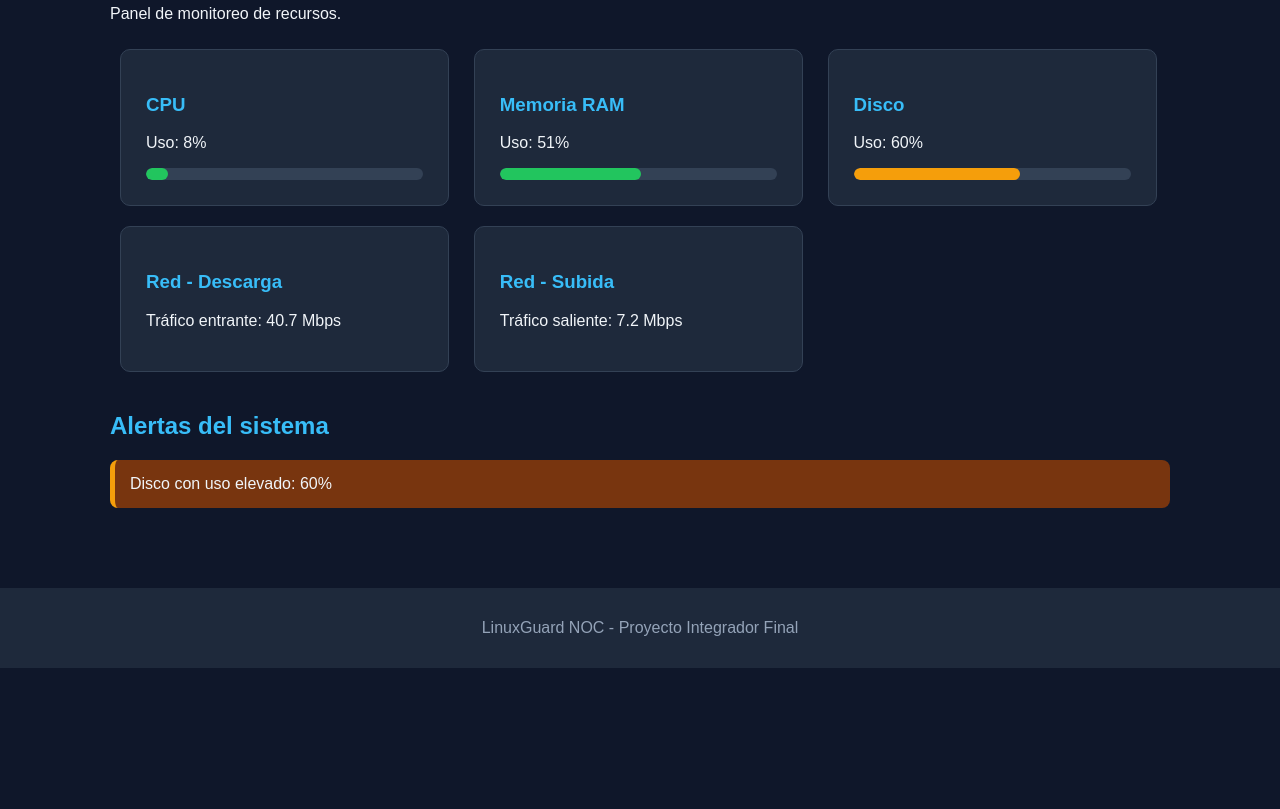
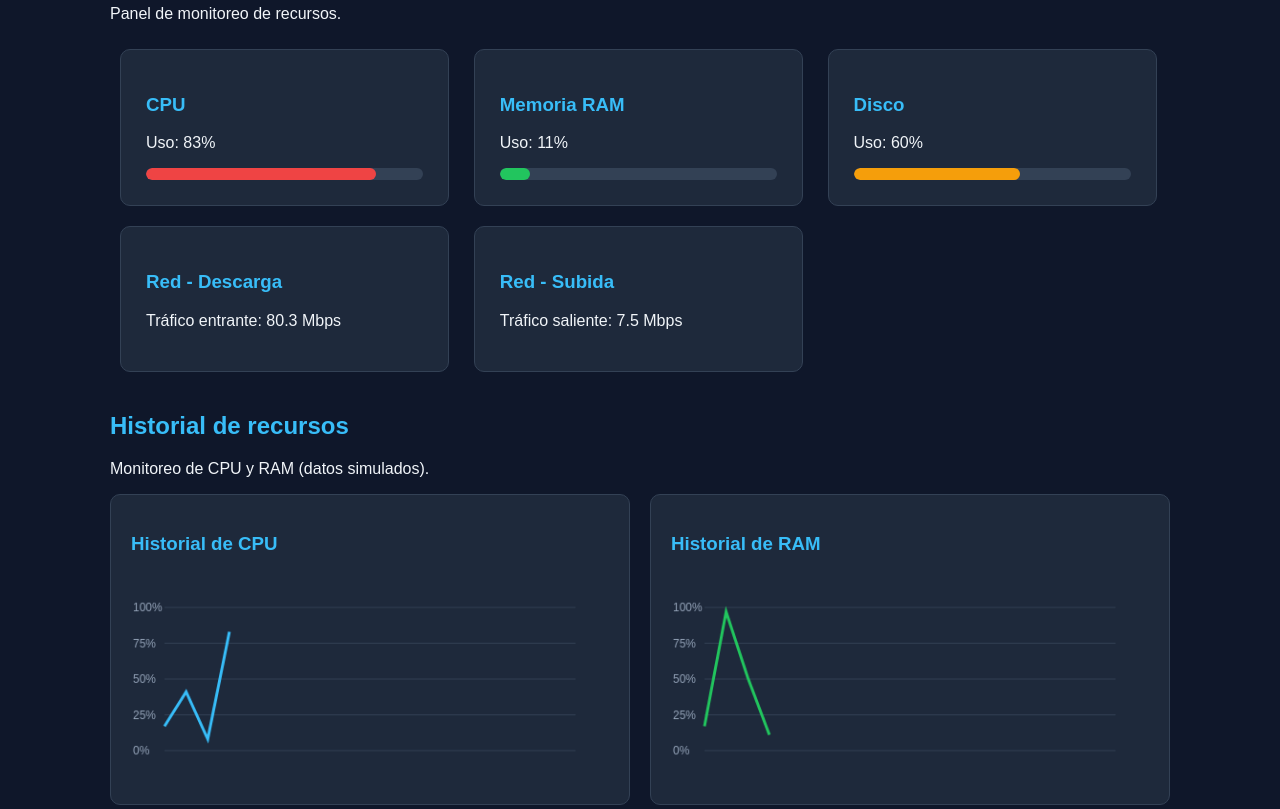
Before and after one commit to frxxn-linuxadmin/linuxguard-noc, a plain HTML site: page frontend/index.html in a window 1280 px wide. Shown: the part 300-1109 px from the top of the page. Before the commit the page ends 968 px from the top, so only its background shows below. Drawn offline with Linux system fonts and the light colour scheme.

Commit message:
Descripcion de la funcionalidad

```diff
--- a/frontend/css/style.css
+++ b/frontend/css/style.css
@@ -159,3 +159,39 @@ footer {
     background-color: #7f1d1d;
     border-color: #ef4444;
 }
+
+/* Gráficos de monitoreo */
+
+.contenedor-graficos {
+    display: grid;
+    grid-template-columns: repeat(2, minmax(0, 1fr));
+    gap: 20px;
+}
+
+#graficos .tarjeta-grafico {
+    display: block;
+    width: 100%;
+    min-width: 0;
+    margin: 0;
+    padding: 20px;
+    background-color: #1e293b;
+    border: 1px solid #334155;
+    border-radius: 10px;
+}
+
+.tarjeta-grafico h3 {
+    color: #38bdf8;
+}
+
+.tarjeta-grafico canvas {
+    display: block;
+    width: 100%;
+    height: auto;
+}
+
+/* Adaptación para celulares */
+@media (max-width: 700px) {
+    .contenedor-graficos {
+        grid-template-columns: 1fr;
+    }
+}
--- a/frontend/index.html
+++ b/frontend/index.html
@@ -71,6 +71,26 @@
 
         </section>
 
+    <section id="graficos">
+        <h2>Historial de recursos</h2>
+        <p>Monitoreo de CPU y RAM (datos simulados).</p>
+
+        <div class="contenedor-graficos">
+        <article class="tarjeta-grafico">
+            <h3>Historial de CPU</h3>
+            <canvas id="grafico-cpu" width="500" height="220">
+                Tu navegador no admite Canvas.
+            </canvas>
+        </article>
+
+        <article class="tarjeta-grafico">
+            <h3>Historial de RAM</h3>
+            <canvas id="grafico-ram" width="500" height="220">
+                Tu navegador no admite Canvas.
+            </canvas>
+        </article>
+        </div>
+    </section>
 
         <section id="alertas">
             <h2>Alertas del sistema</h2>
--- a/frontend/js/app.js
+++ b/frontend/js/app.js
@@ -1,3 +1,7 @@
+
+const historialCPU = [];
+const historialRAM = [];
+const MAX_MEDICIONES = 20;
 
 function actualizarBarra(recurso, valor) {
     const barra = document.getElementById("barra-" + recurso);
@@ -82,9 +86,86 @@ function actualizarRecursos() {
     actualizarBarra("ram", ram);
     actualizarBarra("disco", disco);
 
+    // Guardar las mediciones
+    guardarMedicion(historialCPU, cpu);
+    guardarMedicion(historialRAM, ram);
+
+    // Dibujar los gráficos
+    dibujarGrafico("grafico-cpu", historialCPU, "#38bdf8");
+    dibujarGrafico("grafico-ram", historialRAM, "#22c55e");
+
     // Comprobamos si hay alertas
     verificarAlertas(cpu, ram, disco);
 }
 
 actualizarRecursos();
 setInterval(actualizarRecursos, 3000);
+
+
+function guardarMedicion(historial, valor) {
+    historial.push(valor);
+
+    if (historial.length > MAX_MEDICIONES) {
+        historial.shift();
+    }
+}
+
+function dibujarGrafico(idCanvas, datos, color) {
+    const canvas = document.getElementById(idCanvas);
+
+    if (!canvas) return;
+
+    const ctx = canvas.getContext("2d");
+
+    if (!ctx) return;
+
+    const ancho = canvas.width;
+    const alto = canvas.height;
+    const margen = 35;
+
+    // Limpiar el gráfico anterior
+    ctx.clearRect(0, 0, ancho, alto);
+
+    // Dibujar líneas horizontales
+    ctx.strokeStyle = "#334155";
+    ctx.lineWidth = 1;
+
+    for (let porcentaje = 0; porcentaje <= 100; porcentaje += 25) {
+        const y = alto - margen -
+            (porcentaje / 100) * (alto - 2 * margen);
+
+        ctx.beginPath();
+        ctx.moveTo(margen, y);
+        ctx.lineTo(ancho - margen, y);
+        ctx.stroke();
+
+        ctx.fillStyle = "#94a3b8";
+        ctx.font = "12px Arial";
+        ctx.fillText(porcentaje + "%", 2, y + 4);
+    }
+
+    if (datos.length === 0) return;
+
+    // Dibujar el historial
+    ctx.strokeStyle = color;
+    ctx.lineWidth = 3;
+    ctx.beginPath();
+
+    datos.forEach(function(valor, indice) {
+        const x = margen + indice *
+            (ancho - 2 * margen) / (MAX_MEDICIONES - 1);
+
+        const y = alto - margen -
+            (valor / 100) * (alto - 2 * margen);
+
+        if (indice === 0) {
+            ctx.moveTo(x, y);
+        } else {
+            ctx.lineTo(x, y);
+        }
+    });
+
+    ctx.stroke();
+}
+actualizarRecursos();
+setInterval(actualizarRecursos, 3000);
```
